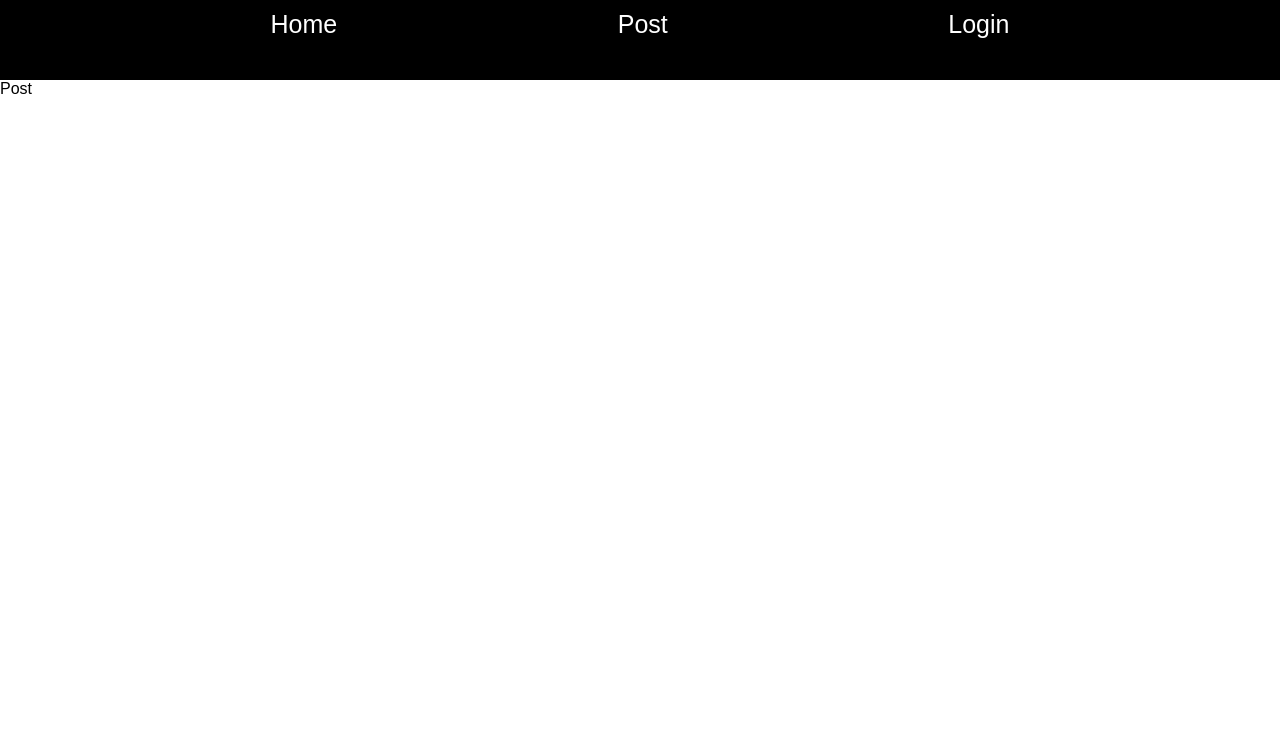
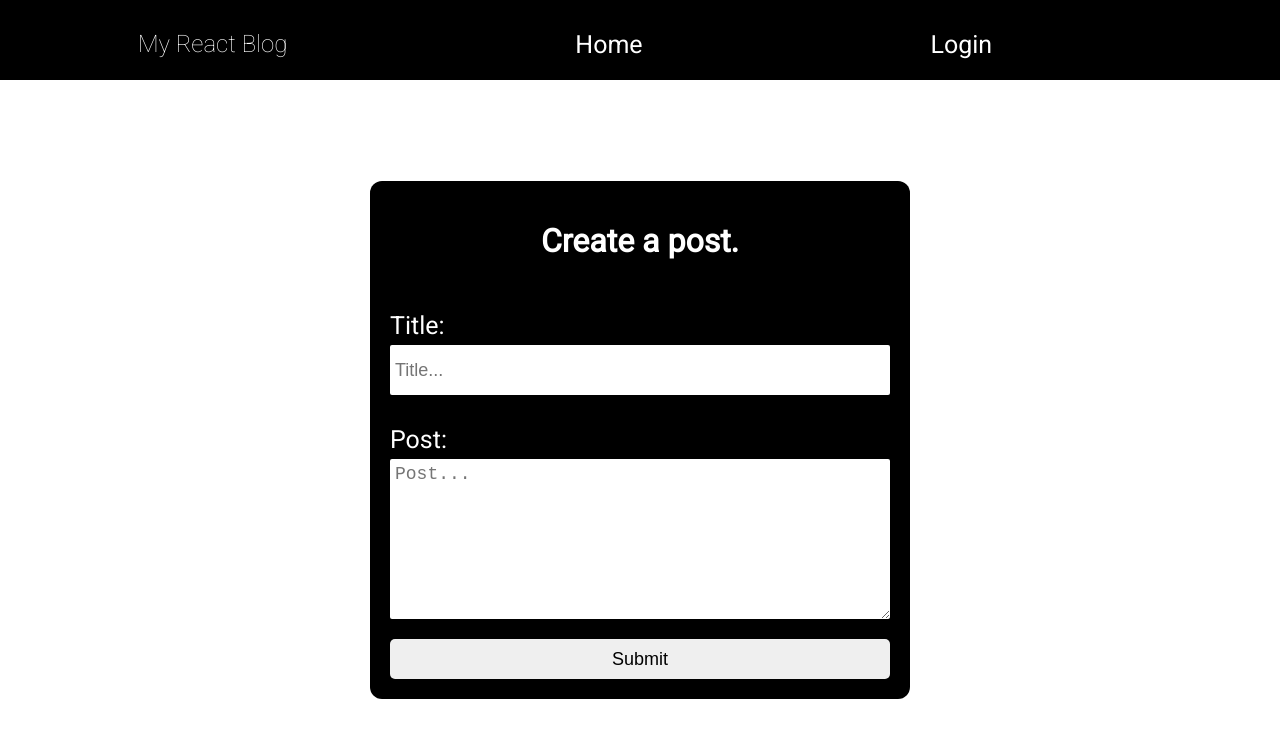
Before and after one commit to optimalMachine/crud-blog-project, a React (Create React App) app in the folder blog-frontend/: page /post in a window 1280 px wide. Shown: the top 738 px of the page. Built offline with nearby package versions, Linux system fonts and the light colour scheme.

Commit message:
updates Post.js
creates post feature. still need more to finish.

```diff
--- a/blog-frontend/public/index.html
+++ b/blog-frontend/public/index.html
@@ -26,7 +26,7 @@
     -->
     <link rel="preconnect" href="https://fonts.googleapis.com">
     <link rel="preconnect" href="https://fonts.gstatic.com" crossorigin>
-    <link href="https://fonts.googleapis.com/css2?family=Roboto&display=swap" rel="stylesheet">
+    <link href="https://fonts.googleapis.com/css2?family=Roboto:wght@100;400&display=swap" rel="stylesheet">
 
     <title>CRUD Web Blog App</title>
   </head>
--- a/blog-frontend/src/App.css
+++ b/blog-frontend/src/App.css
@@ -1,7 +1,23 @@
 body{
   margin: 0;
   padding: 0;
-  font-family: 'Raleway', sans-serif;
+  font-family: 'Roboto', sans-serif;
+
+}
+
+.logo {
+  margin-left:-150px;
+  margin-top:30px;
+  font-weight: 100;
+}
+
+.logout-button{
+  margin-top:30px;
+}
+
+.logout-button:hover{
+  color:gray;
+  cursor:pointer;
 
 }
 
@@ -20,7 +36,7 @@ a{
   color:white;
   text-decoration: none;
   font-size:25px;
-  margin:10px;
+  margin-top: 30px;
 }
 
 a:hover{
--- a/blog-frontend/src/App.js
+++ b/blog-frontend/src/App.js
@@ -1,23 +1,40 @@
-import React from 'react';
+import React, { useState } from 'react';
 import './App.css';
 import { BrowserRouter as Router, Routes, Route, Link} from "react-router-dom";
-
+import { signOut } from 'firebase/auth';
+import { auth } from "./firebase";
 import Home from './pages/Home';
 import Login from './pages/Login';
 import Post from './pages/Post';
 
 function App() {
+  const [isAuth,setIsAuth] = useState(false);
+
+  const signUserOut = () => {
+    signOut(auth).then(()=>{
+      localStorage.clear();
+      setIsAuth(false);
+      window.location.pathname = '/login'
+    })
+  }
+
   return (
     <Router>
       <nav>
+        <h1 className='logo'>My React Blog</h1>
         <Link to='/'>Home</Link>
-        <Link to='/post'>Post</Link>
-        <Link to='/login'>Login</Link>
+        { !isAuth ?
+        <Link to='/login'>Login</Link> :
+        <>
+          <Link to='/post'>Post</Link>
+          <h1 className='logout-button' onClick={signUserOut}>Log Out</h1>
+        </>
+        }
       </nav>
       <Routes>
-        <Route path='/' element={<Home />} />
+        <Route path='/' element={<Home isAuth={isAuth}/>} />
         <Route path='/post' element={<Post />} />
-        <Route path='/login' element={<Login />} />
+        <Route path='/login' element={<Login setIsAuth={setIsAuth} />} />
       </Routes>
     </Router>
 
--- /dev/null
+++ b/blog-frontend/src/pages/Login.css
@@ -0,0 +1,14 @@
+.loginPage {
+    display:flex;
+    flex-flow: column;
+    align-items: center;
+    padding-top:20%;
+}
+
+.login-with-google-btn{
+    font-size:15px;
+    display:flex;
+    justify-content: center;
+    width:200px;
+    padding-top:10px;
+}
--- a/blog-frontend/src/pages/Login.js
+++ b/blog-frontend/src/pages/Login.js
@@ -1,9 +1,26 @@
-import React from 'react'
+import React from "react";
+import './Login.css';
+import { auth, provider } from "../firebase";
+import { signInWithPopup } from "firebase/auth";
+import { useNavigate } from "react-router-dom";
+import Home from './Home';
 
-function Login() {
+function Login({ setIsAuth }) {
+
+  let navigate = useNavigate();
+  const signInWithGoogle = () => {
+    signInWithPopup(auth, provider).then((result)=>{
+      localStorage.setItem('isAuth',true);
+      setIsAuth(true);
+      console.log('hello')
+      navigate('/');
+    })
+  }
+
   return (
     <div className='loginPage'>
       <p>Sign in with Google to continue</p>
+      <button className="login-with-google-btn" onClick={signInWithGoogle}>Sign in with Google</button>
     </div>
   )
 }
--- /dev/null
+++ b/blog-frontend/src/pages/Post.css
@@ -0,0 +1,63 @@
+.createPostPage {
+    width: 100%;
+    height: calc(100vh - 80px);
+    display: grid;
+    place-items: center;
+  }
+
+.container {
+    width: 500px;
+    height: auto;
+    padding: 20px;
+    background-color: black;
+    border-radius: 12px;
+    color: white;
+    display: flex;
+    flex-direction: column;
+  }
+
+.container h1 {
+    text-align: center;
+  }
+
+.container label {
+    font-size: 25px;
+  }
+.container__inputs {
+    margin-top: 30px;
+    display: flex;
+    flex-direction: column;
+  }
+
+.container__inputs input, .container__inputs textarea {
+    font-size: 18px;
+    border: none;
+    border-radius: 2px;
+    padding: 5px;
+  }
+
+.container__inputs input {
+    height: 40px;
+  }
+
+.container__inputs textarea {
+    height: 150px;
+  }
+
+button {
+    margin-top: 20px;
+    height: 40px;
+    border: none;
+    border-radius: 5px;
+    cursor: pointer;
+    font-size: 18px;
+  }
+
+button:hover{
+    background-color: gray;
+    transition:0.5s;
+}
+
+input, textarea {
+    margin-top: 5px;
+  }
--- a/blog-frontend/src/pages/Post.js
+++ b/blog-frontend/src/pages/Post.js
@@ -1,8 +1,45 @@
-import React from 'react'
+import React, { useState } from 'react';
+import './Post.css';
+import { addDoc, collection } from 'firebase/firestore';
+import { db, auth } from '../firebase';
+import { useNavigate } from "react-router-dom";
+
 
 function Post() {
+  const [title,setTitle] = useState('');
+  const [postText,setPostText] = useState('');
+  const postCollectionRef = collection(db,'posts');
+  let navigate = useNavigate();
+
+  const writeTitle = (event) =>{
+    setTitle(event.target.value);
+  };
+  const writePost = (event) => {
+    setPostText(event.target.value);
+  };
+
+  const createPost = async () => {
+    await addDoc(postCollectionRef, {title,postText,author:{name:auth.currentUser.displayName,id:auth.currentUser.uid}
+    });
+    navigate('/');
+  };
+
   return (
-    <div>Post</div>
+    <div className='createPostPage'>
+      <div className="container">
+        <h1>Create a post.</h1>
+        <div className="container__inputs">
+          <label>Title: </label>
+          <input placeholder='Title...' onChange={writeTitle}></input>
+        </div>
+        <div className="container__inputs">
+          <label>Post: </label>
+          <textarea placeholder='Post...' onChange={writePost}/>
+        </div>
+        <button onClick={createPost}>Submit</button>
+      </div>
+
+    </div>
   )
 }
 
```
Also changed, not shown: 1 other file (tests, documents, lock files or other folders).
